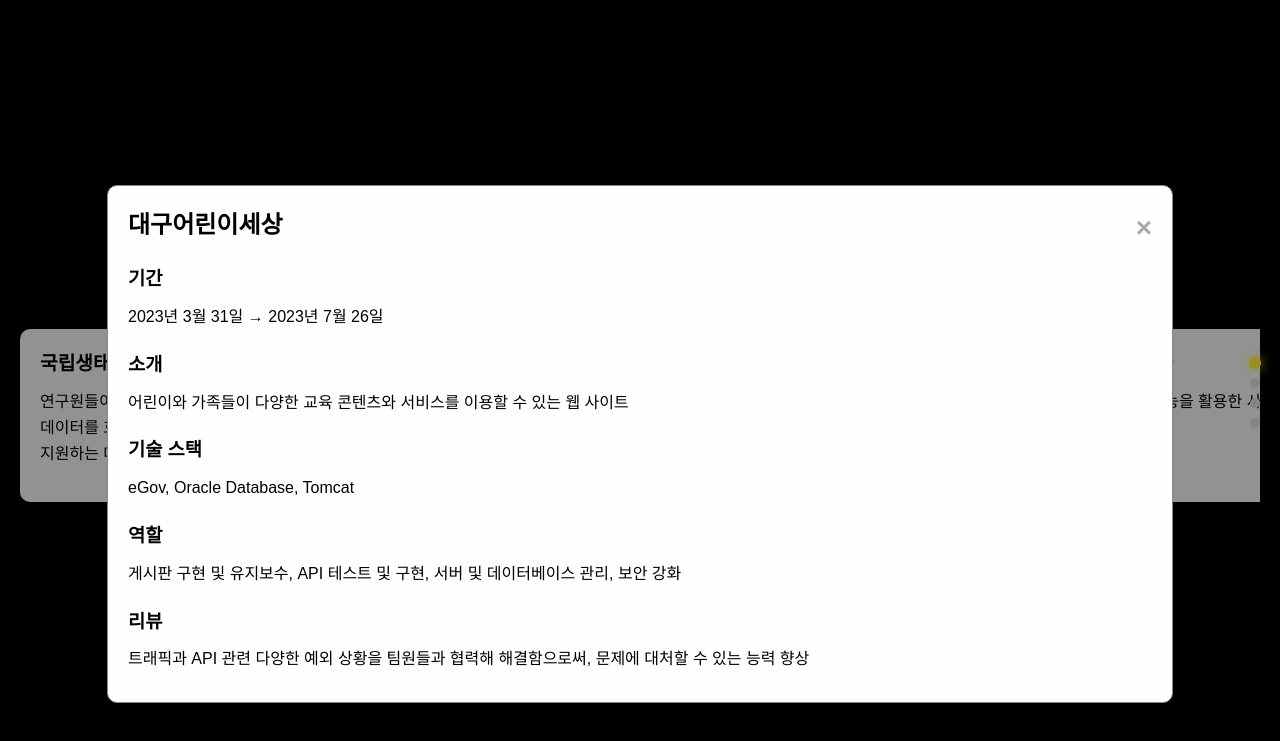
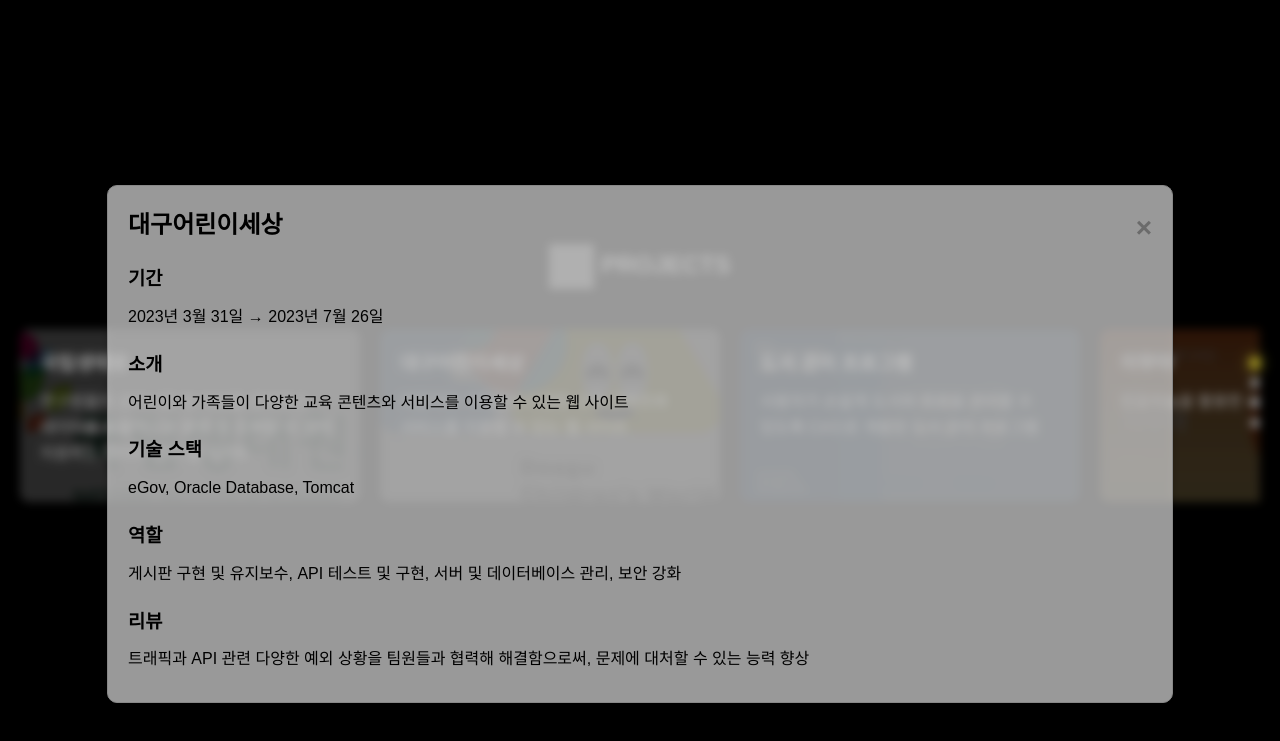
Before and after one commit to kgyujin/ksnu-webPortfolio, a plain HTML site: page index.html in a window 1280 px wide. Both pictures are taken after a click on the element 640 px from the left and 3032 px from the top of the page. Shown: the part 2617-3358 px from the top of the page. Drawn offline with nearby package versions, Linux system fonts and the light colour scheme; grey boxes are pictures that could not be loaded; a web font is replaced by a local one.

Commit message:
💄 PROJECTS 섹션 갤러리 디자인 수정

```diff
--- a/index.html
+++ b/index.html
@@ -159,19 +159,19 @@
                 PROJECTS
             </h2>
             <div class="project-gallery">
-                <div class="project" data-project="project1">
+                <div class="project" data-project="project1" style="background-image: url('img/projects/project1.png');">
                     <h3>국립생태원</h3>
                     <p>연구원들이 공지사항 및 자료를 관리하고 데이터를 효율적으로 분류 및 조회할 수 있게 지원하는 데이터 관리 웹 사이트</p>
                 </div>
-                <div class="project" data-project="project2">
+                <div class="project" data-project="project2" style="background-image: url('img/projects/project2.png');">
                     <h3>대구어린이세상</h3>
                     <p>어린이와 가족들이 다양한 교육 콘텐츠와 서비스를 이용할 수 있는 웹 사이트</p>
                 </div>
-                <div class="project" data-project="project3">
+                <div class="project" data-project="project3" style="background-image: url('img/projects/project3.png');">
                     <h3>도서 관리 프로그램</h3>
                     <p>사용자가 손쉽게 도서와 회원을 관리할 수 있도록 C#으로 개발된 도서 관리 프로그램</p>
                 </div>
-                <div class="project" data-project="project4">
+                <div class="project" data-project="project4" style="background-image: url('img/projects/project4.png');">
                     <h3>이무아</h3>
                     <p>인공지능을 활용한 사물 인식 모바일 앱 개발</p>
                 </div>
--- a/scripts.js
+++ b/scripts.js
@@ -40,7 +40,6 @@ document.addEventListener('DOMContentLoaded', function() {
             }
         });
 
-        // Update the active dot based on the current scroll position
         let currentSectionIndex = sections.length - 1;
         for (let i = 0; i < sections.length; i++) {
             if (checkVisible(sections[i])) {
@@ -148,7 +147,6 @@ document.addEventListener('DOMContentLoaded', function() {
 
     startTextAnimation();
 
-    // Skills Section Animation using GSAP
     function shuffleArray(array) {
         for (let i = array.length - 1; i > 0; i--) {
             const j = Math.floor(Math.random() * (i + 1));
@@ -197,7 +195,7 @@ document.addEventListener('DOMContentLoaded', function() {
         if (!isDown) return;
         e.preventDefault();
         const x = e.pageX - projectGallery.offsetLeft;
-        const walk = (x - startX) * 2; // 스크롤 속도 조절
+        const walk = (x - startX) * 2;
         projectGallery.scrollLeft = scrollLeft - walk;
     });
 
@@ -254,17 +252,29 @@ document.addEventListener('DOMContentLoaded', function() {
                 <h3>리뷰</h3>
                 <p>${project.review}</p>
             `;
-            projectModal.style.display = "block";
+            openModal();
         }
     });
 
-    closeButton.addEventListener('click', function() {
-        projectModal.style.display = "none";
-    });
+    closeButton.addEventListener('click', closeModal);
 
     window.addEventListener('click', function(event) {
         if (event.target === projectModal) {
-            projectModal.style.display = "none";
+            closeModal();
         }
     });
+
+    function openModal() {
+        projectModal.classList.remove('fade-out');
+        projectModal.classList.add('fade-in');
+        projectModal.style.display = 'block';
+    }
+
+    function closeModal() {
+        projectModal.classList.remove('fade-in');
+        projectModal.classList.add('fade-out');
+        setTimeout(() => {
+            projectModal.style.display = 'none';
+        }, 500);
+    }
 });
--- a/styles.css
+++ b/styles.css
@@ -154,13 +154,32 @@ a, button, .dot, .project-gallery, .project, .close-button, span {
 }
 
 .project {
-  background: #f4f4f4;
+  position: relative;
+  background-size: cover;
+  background-position: center;
   padding: 20px;
   border-radius: 10px;
   text-align: left;
-  color: #000;
+  color: #fff;
   width: 300px;
   flex-shrink: 0;
+}
+
+.project::before {
+  content: "";
+  position: absolute;
+  top: 0;
+  left: 0;
+  width: 100%;
+  height: 100%;
+  background-color: rgba(0, 0, 0, 0.7);
+  border-radius: 10px;
+  z-index: 1;
+}
+
+.project h3, .project p {
+  position: relative;
+  z-index: 2;
 }
 
 .project h3 {
@@ -472,22 +491,24 @@ img {
   width: 100%;
   height: 100%;
   overflow: auto;
-  background-color: rgb(0,0,0);
-  background-color: rgba(0,0,0,0.4);
+  background-color: rgba(0, 0, 0, 0.4);
+  backdrop-filter: blur(5px);
 }
 
 .modal-content {
-  background-color: #fefefe;
+  background-color: rgba(255, 255, 255, 0.6);
   margin: 15% auto;
   padding: 20px;
   border: 1px solid #888;
   border-radius: 10px;
   width: 80%;
   color: #000;
+  backdrop-filter: blur(5px);
+  box-shadow: 0 4px 8px rgba(0, 0, 0, 0.2);
 }
 
 .close-button {
-  color: #aaa;
+  color: #6b6b6b;
   float: right;
   font-size: 28px;
   font-weight: bold;
@@ -511,3 +532,21 @@ img {
 .modal-content h3 {
   margin: 20px 0 10px;
 }
+
+@keyframes fadeIn {
+  from { opacity: 0; }
+  to { opacity: 1; }
+}
+
+@keyframes fadeOut {
+  from { opacity: 1; }
+  to { opacity: 0; }
+}
+
+.modal.fade-in {
+  animation: fadeIn 0.5s forwards;
+}
+
+.modal.fade-out {
+  animation: fadeOut 0.5s forwards;
+}
```
Also changed, not shown: img/projects/project1.png (added), img/projects/project2.png (added), img/projects/project3.png (added), img/projects/project4.png (added).
